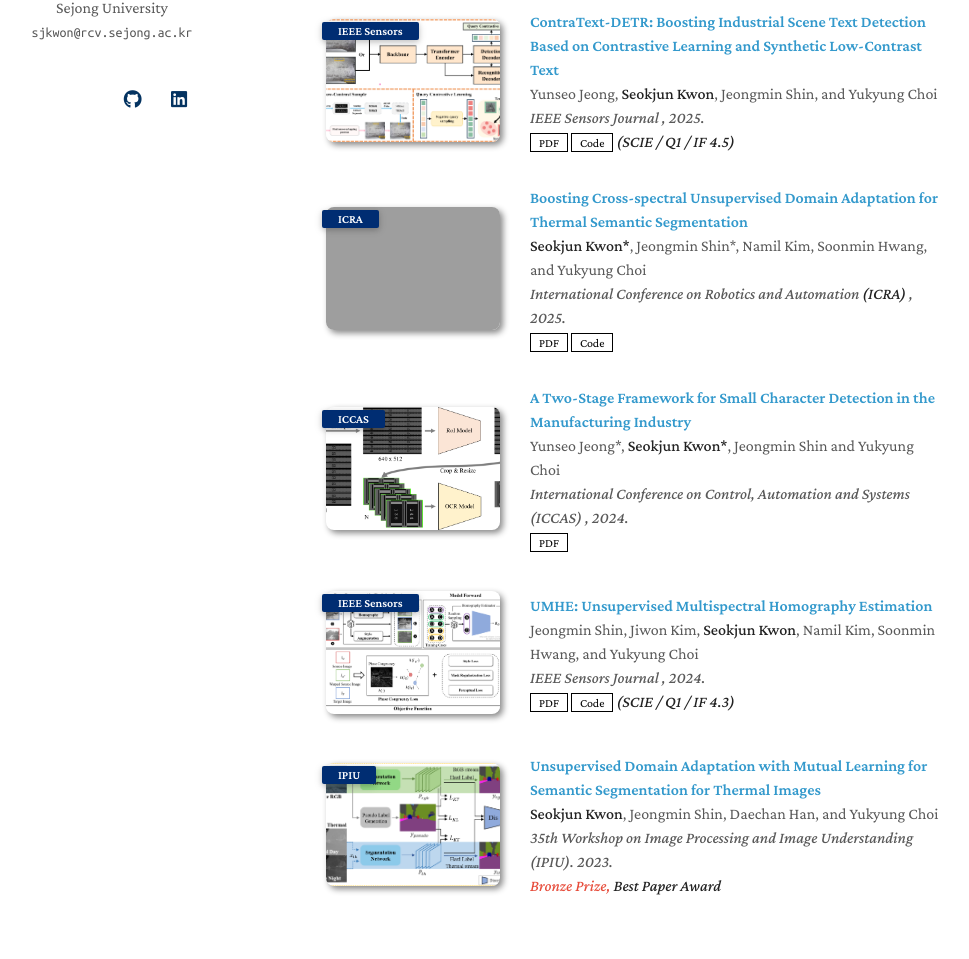
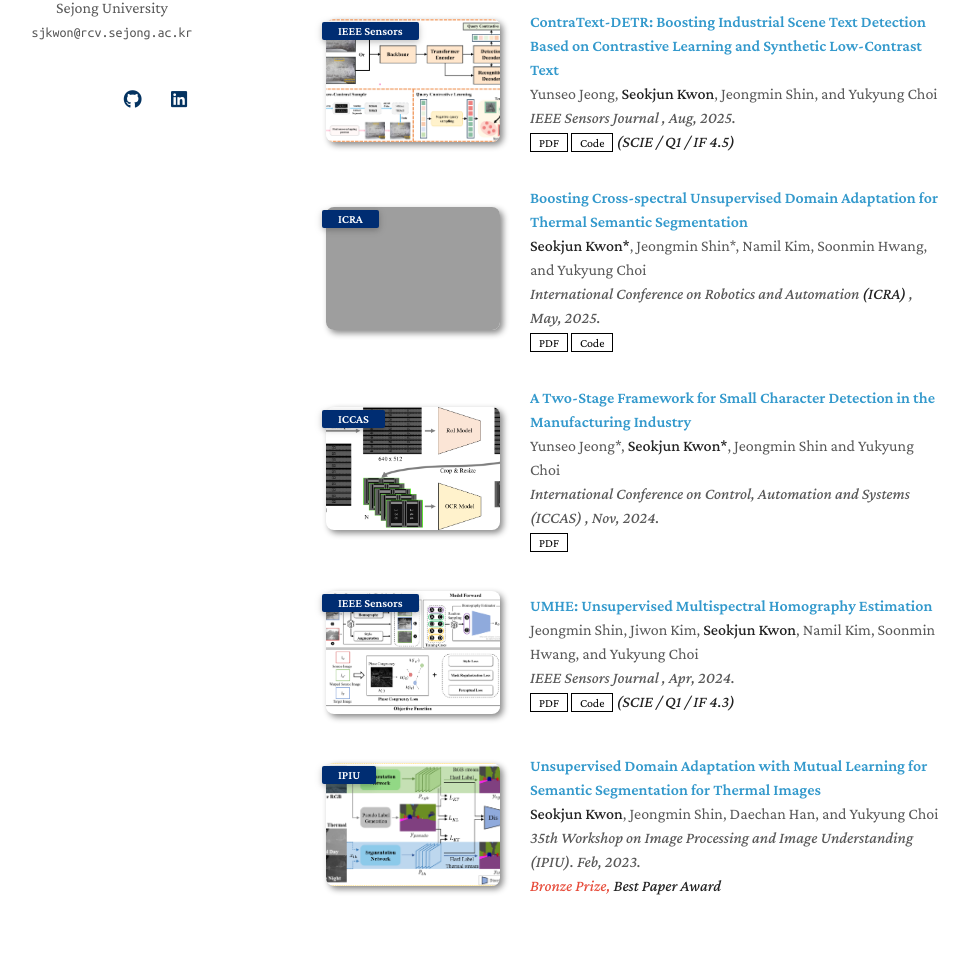
Before and after one commit to sukzoon1234/sukzoon1234.github.io, a Jekyll site: the page built from index.md, in a window 1280 px wide and 1400 px high, scrolled down 221 px. Shown: the part 332-1291 px from the top of the window, without its empty margins (164-1133 px from the left). Built offline with Jekyll 4.4.1, drawn with Linux system fonts in a browser that asks for light colours; a style sheet for code colours, icons or effects is not loaded; our own code applies the rules of GitHub Pages for plain Markdown files; grey boxes are pictures that could not be loaded.

Commit message:
Update publications.yml

```diff
--- a/_data/publications.yml
+++ b/_data/publications.yml
@@ -3,7 +3,7 @@ main:
   - title: "ContraText-DETR: Boosting Industrial Scene Text Detection Based on Contrastive Learning and Synthetic Low-Contrast Text"
     authors: Yunseo Jeong, <strong>Seokjun Kwon</strong>, Jeongmin Shin, and Yukyung Choi
     conference_short: IEEE Sensors
-    conference: IEEE Sensors Journal , 2025.
+    conference: IEEE Sensors Journal , Aug, 2025.
     pdf: https://ieeexplore.ieee.org/abstract/document/11062481
     code: https://github.com/sejong-rcv/ContraText-DETR
     image: ./assets/img/publications/contratext_detr.png
@@ -12,7 +12,7 @@ main:
   - title: "Boosting Cross-spectral Unsupervised Domain Adaptation for Thermal Semantic Segmentation"
     authors: <strong>Seokjun Kwon*</strong>, Jeongmin Shin*, Namil Kim, Soonmin Hwang, and Yukyung Choi
     conference_short: ICRA
-    conference: International Conference on Robotics and Automation <strong>(ICRA)</strong> , 2025.
+    conference: International Conference on Robotics and Automation <strong>(ICRA)</strong> , May, 2025.
     pdf: https://arxiv.org/abs/2505.06951
     code: https://github.com/sejong-rcv/Cross-spectral-UDA
     image: ./assets/img/publications/icra.png
@@ -20,7 +20,7 @@ main:
   - title: "A Two-Stage Framework for Small Character Detection in the Manufacturing Industry"
     authors: Yunseo Jeong*, <strong>Seokjun Kwon*</strong>, Jeongmin Shin and Yukyung Choi
     conference_short: ICCAS
-    conference: International Conference on Control, Automation and Systems (ICCAS) , 2024.
+    conference: International Conference on Control, Automation and Systems (ICCAS) , Nov, 2024.
     pdf: https://ieeexplore.ieee.org/abstract/document/10773092
     code:
     image: ./assets/img/publications/iccas.png
@@ -28,7 +28,7 @@ main:
   - title: "UMHE: Unsupervised Multispectral Homography Estimation"
     authors: Jeongmin Shin, Jiwon Kim, <strong>Seokjun Kwon</strong>, Namil Kim, Soonmin Hwang, and Yukyung Choi
     conference_short: IEEE Sensors
-    conference: IEEE Sensors Journal , 2024.
+    conference: IEEE Sensors Journal , Apr, 2024.
     pdf: https://ieeexplore.ieee.org/abstract/document/10494213
     code: https://github.com/sejong-rcv/UMHE
     image: ./assets/img/publications/umhe.png
@@ -37,7 +37,7 @@ main:
   - title: "Unsupervised Domain Adaptation with Mutual Learning for Semantic Segmentation for Thermal Images"
     authors: <strong>Seokjun Kwon</strong>, Jeongmin Shin, Daechan Han, and Yukyung Choi
     conference_short: IPIU
-    conference: 35th Workshop on Image Processing and Image Understanding (IPIU). 2023.
+    conference: 35th Workshop on Image Processing and Image Understanding (IPIU). Feb, 2023.
     pdf:
     image: ./assets/img/publications/ipiu.png
     notes: Bronze Prize, <strong>Best Paper Award</strong>
```
